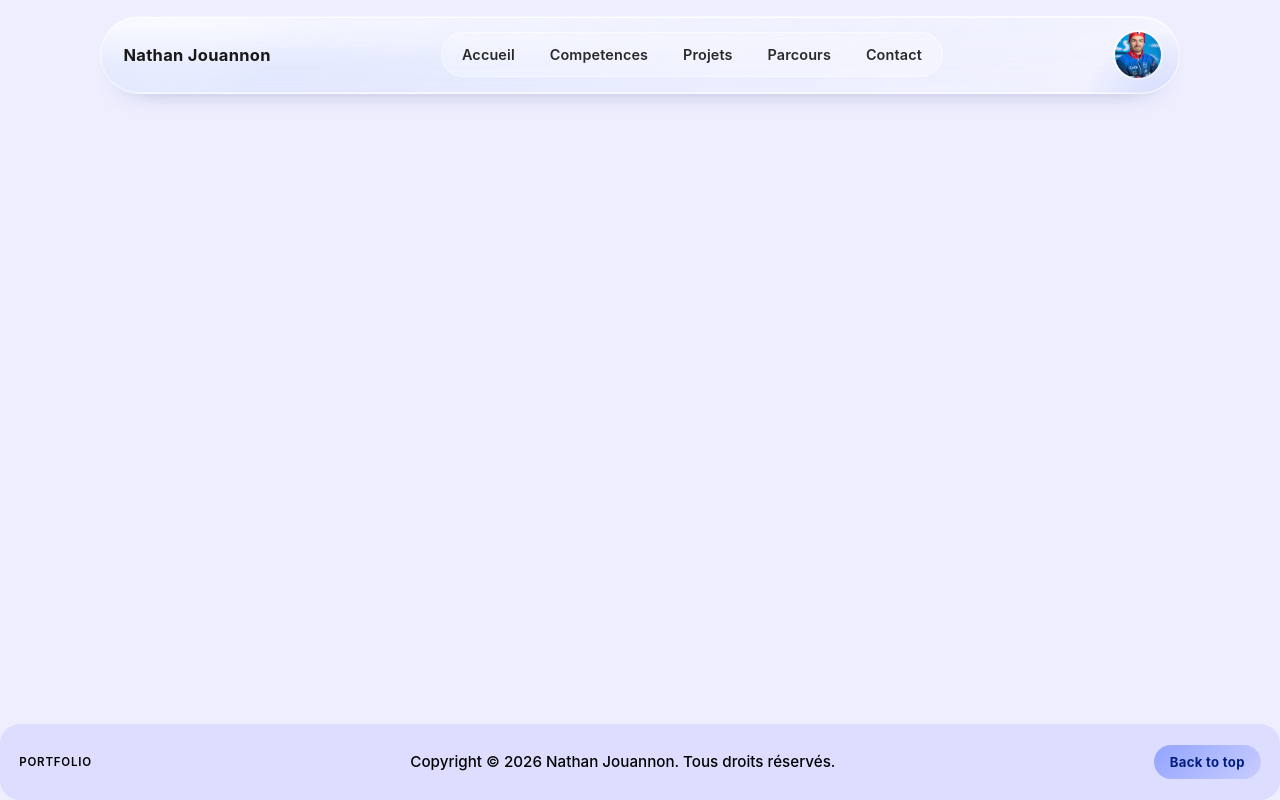
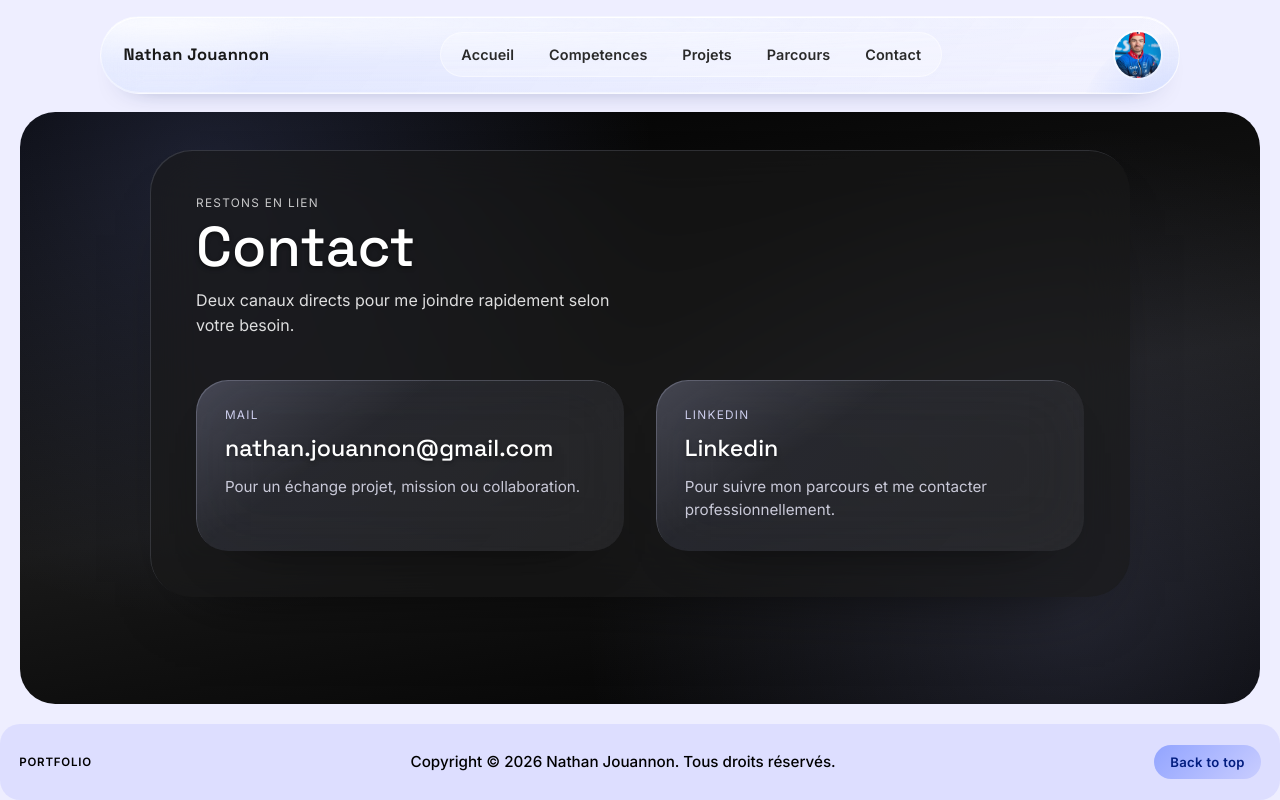
Before and after one commit to nathanjouannon/Portfolio, a React app: page /contact in a window 1280 px wide. Built offline with nearby package versions, Linux system fonts and the light colour scheme; the HTML template or start-up script is replaced by a standard one.

Commit message:
add contact page

```diff
--- /dev/null
+++ b/src/pages/Contact/Contact.tsx
@@ -0,0 +1,42 @@
+import './contact.css'
+
+export default function Contact() {
+  return (
+    <section className="contact-page" aria-labelledby="contact-title">
+      <div className="contact-shell">
+        <p className="contact-kicker">Restons en lien</p>
+        <h1 id="contact-title" className="contact-title">
+          Contact
+        </h1>
+        <p className="contact-intro">
+          Deux canaux directs pour me joindre rapidement selon votre besoin.
+        </p>
+
+        <div className="contact-grid" role="list" aria-label="Moyens de contact">
+          <article className="contact-card" role="listitem">
+            <p className="contact-label">Mail</p>
+            <a className="contact-link" href="mailto:nathan.jouannon@gmail.com">
+              nathan.jouannon@gmail.com
+            </a>
+            <p className="contact-help">Pour un échange projet, mission ou collaboration.</p>
+          </article>
+
+          <article className="contact-card contact-card-offset" role="listitem">
+            <p className="contact-label">LinkedIn</p>
+            <a
+              className="contact-link"
+              href="https://www.linkedin.com/in/nathan-jouannon-90aa07216/"
+              target="_blank"
+              rel="noreferrer"
+            >
+              Linkedin
+            </a>
+            <p className="contact-help">
+              Pour suivre mon parcours et me contacter professionnellement.
+            </p>
+          </article>
+        </div>
+      </div>
+    </section>
+  )
+}
--- /dev/null
+++ b/src/pages/Contact/contact.css
@@ -0,0 +1,148 @@
+@import url('https://fonts.googleapis.com/css2?family=Inter:wght@400;500;600&family=Space+Grotesk:wght@500;700&display=swap');
+
+.contact-page {
+  width: 100%;
+  min-height: 100%;
+  padding: clamp(1.2rem, 3vw, 2.5rem);
+  border-radius: 2.2rem;
+  background:
+    radial-gradient(
+      circle at 15% 10%,
+      color-mix(in srgb, var(--bleu-500) 18%, transparent),
+      transparent 38%
+    ),
+    radial-gradient(
+      circle at 85% 85%,
+      color-mix(in srgb, var(--bleu-400) 16%, transparent),
+      transparent 42%
+    ),
+    linear-gradient(170deg, var(--black-950) 0%, var(--black-900) 55%, var(--black-950) 100%);
+  overflow: hidden;
+}
+
+.contact-shell {
+  position: relative;
+  max-width: 980px;
+  margin: 0 auto;
+  padding: clamp(1.4rem, 3.6vw, 3rem);
+  border-radius: 2.6rem;
+  background: color-mix(in srgb, var(--black-900) 62%, transparent);
+  backdrop-filter: blur(24px);
+  box-shadow:
+    0 35px 70px -50px color-mix(in srgb, var(--black-950) 85%, transparent),
+    inset 1px 1px 0 color-mix(in srgb, var(--bleu-200) 14%, transparent);
+}
+
+.contact-kicker {
+  margin: 0;
+  color: color-mix(in srgb, var(--bleu-50) 76%, transparent);
+  font-family: 'Inter', sans-serif;
+  font-size: 0.74rem;
+  letter-spacing: 0.08rem;
+  text-transform: uppercase;
+}
+
+.contact-title {
+  margin: 0.45rem 0 0;
+  color: var(--bleu-50);
+  font-family: 'Space Grotesk', sans-serif;
+  font-size: clamp(2.2rem, 5vw, 3.5rem);
+  line-height: 1.05;
+  text-shadow: 0 2px 4px color-mix(in srgb, var(--black-950) 50%, transparent);
+}
+
+.contact-intro {
+  margin: 0.75rem 0 0;
+  max-width: 42ch;
+  color: color-mix(in srgb, var(--bleu-50) 86%, transparent);
+  font-family: 'Inter', sans-serif;
+  font-size: 1rem;
+  line-height: 1.55;
+}
+
+.contact-grid {
+  display: grid;
+  grid-template-columns: repeat(2, minmax(0, 1fr));
+  gap: clamp(1rem, 2.8vw, 2rem);
+  margin-top: clamp(1.4rem, 4vw, 2.6rem);
+}
+
+.contact-card {
+  position: relative;
+  isolation: isolate;
+  padding: clamp(1.1rem, 2.5vw, 1.8rem);
+  border-radius: 2rem;
+  background:
+    linear-gradient(
+      130deg,
+      color-mix(in srgb, var(--bleu-500) 8%, transparent),
+      color-mix(in srgb, var(--bleu-300) 4%, transparent)
+    ),
+    color-mix(in srgb, var(--black-700) 18%, transparent);
+  backdrop-filter: blur(32px);
+  box-shadow:
+    0 28px 60px -45px color-mix(in srgb, var(--black-950) 95%, transparent),
+    inset 1px 1px 0 color-mix(in srgb, var(--bleu-200) 20%, transparent);
+}
+
+.contact-card::before {
+  content: '';
+  position: absolute;
+  inset: 0;
+  border-radius: inherit;
+  pointer-events: none;
+  background: linear-gradient(
+    145deg,
+    color-mix(in srgb, var(--bleu-200) 20%, transparent),
+    transparent 36%
+  );
+  opacity: 0.8;
+  z-index: -1;
+}
+
+.contact-label {
+  margin: 0;
+  color: color-mix(in srgb, var(--bleu-200) 90%, transparent);
+  font-family: 'Inter', sans-serif;
+  font-size: 0.74rem;
+  letter-spacing: 0.08rem;
+  text-transform: uppercase;
+}
+
+.contact-link {
+  display: inline-block;
+  margin-top: 0.7rem;
+  color: var(--bleu-50);
+  font-family: 'Space Grotesk', sans-serif;
+  font-size: clamp(1.15rem, 2.2vw, 1.45rem);
+  line-height: 1.25;
+  text-decoration: none;
+  text-shadow: 0 2px 4px color-mix(in srgb, var(--black-950) 35%, transparent);
+  transition:
+    transform 180ms ease,
+    filter 180ms ease;
+}
+
+.contact-link:hover,
+.contact-link:focus-visible {
+  transform: translateY(-2px);
+  filter: drop-shadow(0 0 8px color-mix(in srgb, var(--bleu-400) 35%, transparent));
+}
+
+.contact-help {
+  margin: 0.85rem 0 0;
+  color: color-mix(in srgb, var(--bleu-100) 82%, transparent);
+  font-family: 'Inter', sans-serif;
+  font-size: 0.95rem;
+  line-height: 1.5;
+}
+
+@media (max-width: 880px) {
+  .contact-grid {
+    grid-template-columns: 1fr;
+  }
+
+  .contact-card-offset {
+    transform: none;
+  }
+}
--- a/src/router/Router.tsx
+++ b/src/router/Router.tsx
@@ -1,11 +1,12 @@
 import { Route, Routes } from 'react-router-dom'
 import Home from '../pages/Home/Home'
+import Contact from '../pages/Contact/Contact'
 
 export default function Router() {
   return (
     <Routes>
       <Route path="/" element={<Home />} />
-      <Route path="/about" element={<h1>À propos</h1>} />
+      <Route path="/contact" element={<Contact />} />
     </Routes>
   )
 }
```
